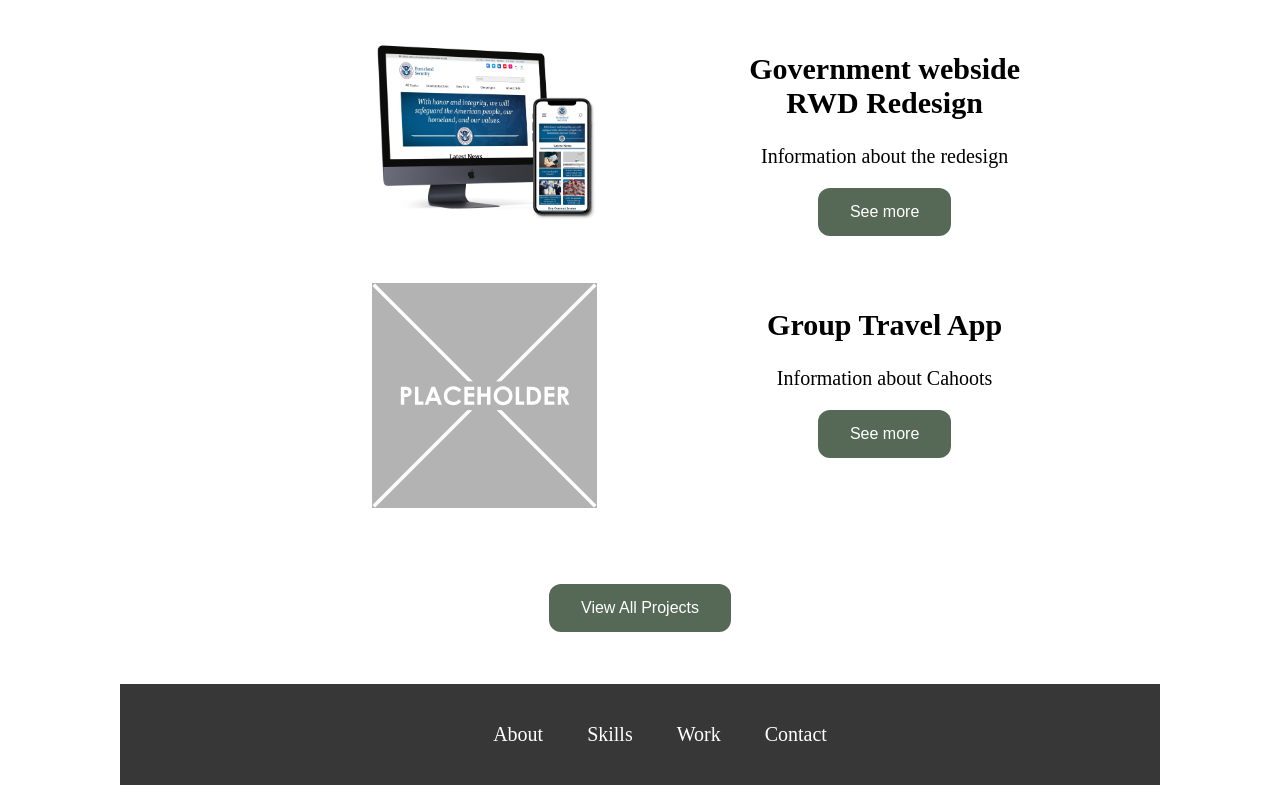
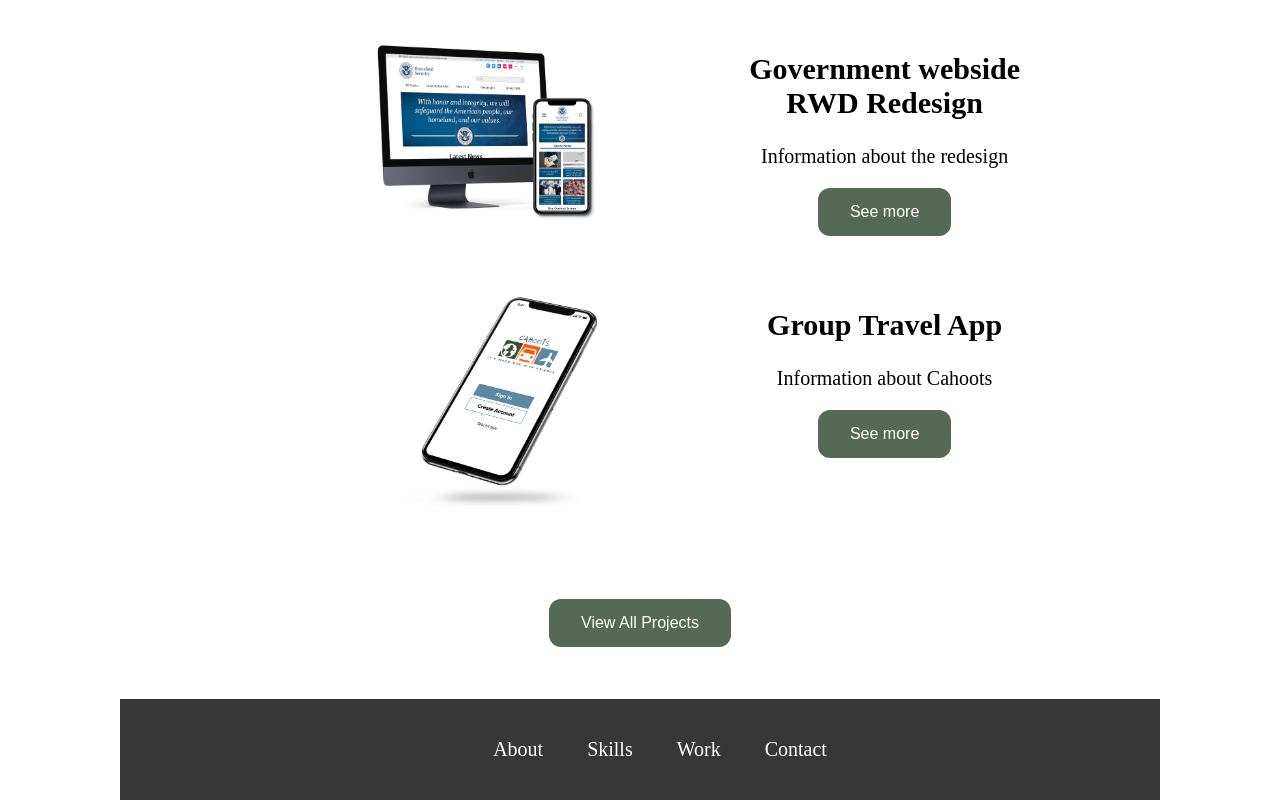
Before and after one commit to ShanMeikle/UX_UI_HW_20, a plain HTML site: page index.html in a window 1280 px wide. Shown: the part 1648-2448 px from the top of the page. Drawn offline with nearby package versions, Linux system fonts and the light colour scheme.

Commit message:
add image 2

```diff
--- a/index.html
+++ b/index.html
@@ -104,7 +104,7 @@
                 </div>
 
                 <div class="travelImg" id="workCardImg">
-                    <img class="placeholder" src="images\Placeholder.svg" alt="Placeholder">
+                    <img class="placeholder" src="images\Login screen - iPhone X Flying Mockup.png" alt="Placeholder">
                 </div>
                 <div class="travel" id="workCard">
                     <h2>Group Travel App</h2>
```
Also changed, not shown: images/Login screen - iPhone X Flying Mockup.png (added).
